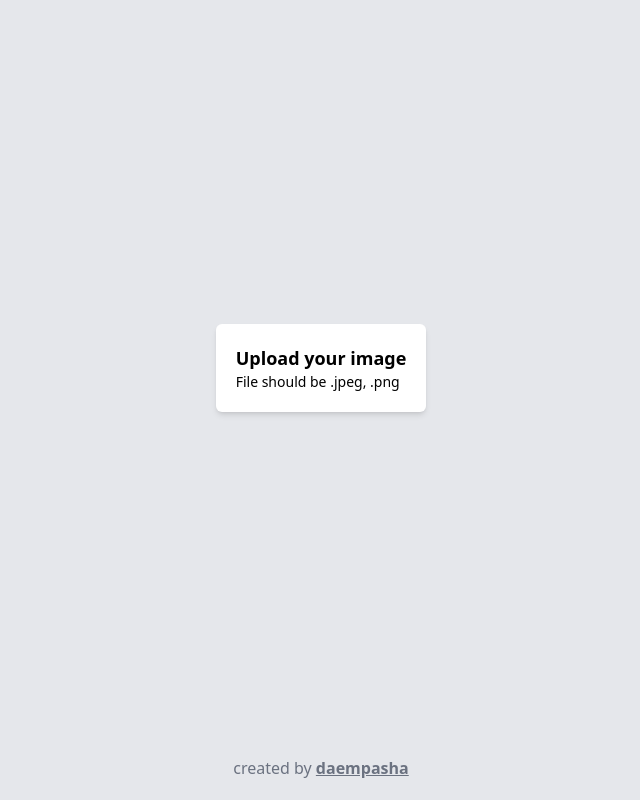
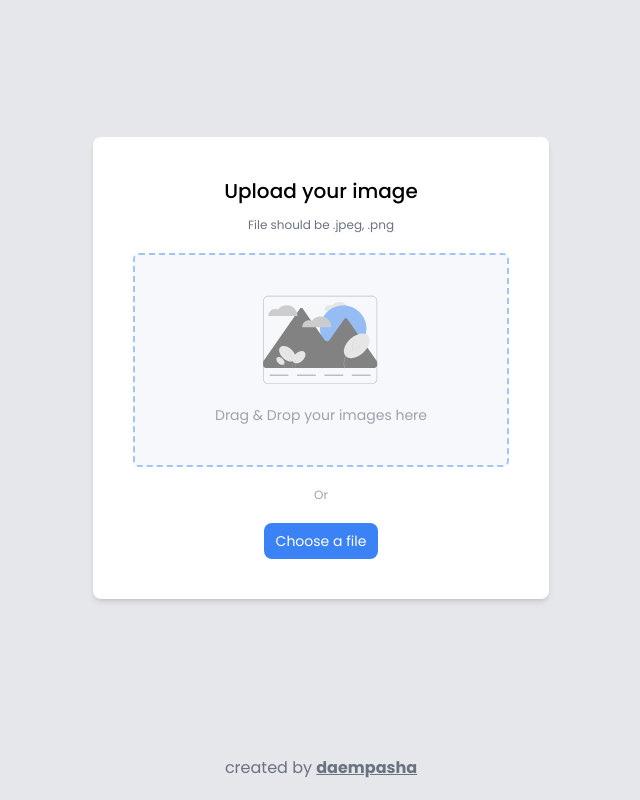
Before and after one commit to daempasha/-snapit-image-uploader, a React (Create React App) app in the folder frontend/: page / in a window 1280 px wide. Shown: the whole page, without its empty margins (319-959 px from the left). Built offline with nearby package versions, Linux system fonts and the light colour scheme.

Commit message:
Dropzone working with button

```diff
--- a/frontend/package.json
+++ b/frontend/package.json
@@ -12,6 +12,8 @@
     "@types/react-dom": "^18.0.9",
     "react": "^18.2.0",
     "react-dom": "^18.2.0",
+    "react-dropzone": "^14.2.3",
+    "react-icons": "^4.7.1",
     "react-scripts": "5.0.1",
     "typescript": "^4.9.3",
     "web-vitals": "^2.1.4"
--- a/frontend/public/index.html
+++ b/frontend/public/index.html
@@ -1,14 +1,12 @@
 <!DOCTYPE html>
 <html lang="en">
+
 <head>
   <meta charset="utf-8" />
   <link rel="icon" href="%PUBLIC_URL%/favicon.ico" />
   <meta name="viewport" content="width=device-width, initial-scale=1" />
   <meta name="theme-color" content="#000000" />
-    <meta
-      name="description"
-      content="Web site created using create-react-app"
-    />
+  <meta name="description" content="Web site created using create-react-app" />
   <link rel="apple-touch-icon" href="%PUBLIC_URL%/logo192.png" />
   <!--
       manifest.json provides metadata used when your web app is installed on a
@@ -24,8 +22,14 @@
       work correctly both with client-side routing and a non-root public URL.
       Learn how to configure a non-root public URL by running `npm run build`.
     -->
+  <link rel="preconnect" href="https://fonts.googleapis.com">
+  <link rel="preconnect" href="https://fonts.gstatic.com" crossorigin>
+  <link
+    href="https://fonts.googleapis.com/css2?family=Poppins:ital,wght@0,300;0,400;0,500;0,700;1,300;1,400;1,500;1,700&display=swap"
+    rel="stylesheet">
   <title>React App</title>
 </head>
+
 <body>
   <noscript>You need to enable JavaScript to run this app.</noscript>
   <div id="root"></div>
@@ -40,4 +44,5 @@
       To create a production bundle, use `npm run build` or `yarn build`.
     -->
 </body>
+
 </html>
--- a/frontend/src/App.tsx
+++ b/frontend/src/App.tsx
@@ -1,17 +1,18 @@
 import React from 'react';
 import Card from 'components/Card/card.component';
 import CardContainer from 'components/CardContainer/cardcontainer.component';
-
+import Dropzone from 'components/Dropzone/dropzone.component';
 function App() {
   return (
-    <div className="bg-gray-200 flex flex-col min-h-screen h-screen">
+    <div className="bg-gray-200 flex flex-col min-h-screen h-screen font-sans">
 
       <main className='flex-1 w-full'>
 
         <CardContainer>
           <Card>
-            <h1 className="text-center font-bold text-lg">Upload your image</h1>
-            <p className="text-sm">File should be .jpeg, .png</p>
+            <h1 className="text-center font-medium text-xl">Upload your image</h1>
+            <p className="text-center text-xs my-3 text-gray-500">File should be .jpeg, .png</p>
+            <Dropzone />
           </Card>
 
         </CardContainer>
--- a/frontend/src/components/Card/card.component.tsx
+++ b/frontend/src/components/Card/card.component.tsx
@@ -4,7 +4,7 @@ type CardProps = React.HTMLAttributes<HTMLDivElement>
 
 const Card = ({ children, ...cardProps }: CardProps) => {
 
-    return (<div className="bg-white p-5 shadow-md rounded-md" {...cardProps}>
+    return (<div className="bg-white px-5 py-10 shadow-md rounded-lg" {...cardProps}>
         {children}
     </div>)
 }
--- /dev/null
+++ b/frontend/src/components/Dropzone/dropzone.component.tsx
@@ -0,0 +1,32 @@
+import { useCallback } from "react"
+import { useDropzone } from "react-dropzone"
+import { IoMdImage } from "react-icons/io"
+import ImageIcon from "icons/image.svg"
+
+const Dropzone = () => {
+    const onDrop = useCallback((acceptedFiles: any) => {
+        // Do something with the files
+    }, [])
+    const { getRootProps, getInputProps, isDragActive, acceptedFiles, open, } = useDropzone({ onDrop })
+
+    return (
+        <>
+            <div className="text-center m-5 px-20 py-10 border-2 border-dashed rounded-md bg-[#F6F8FB] border-[#A3C5F5]" {...getRootProps()}>
+                <input {...getInputProps()} />
+                <div className="flex justify-center text-gray-300 mb-5">
+                    <img src={ImageIcon} alt="Icon of mountains" />
+                </div>
+                <p className="text-gray-400 text-sm">Drag & Drop your images here</p>
+            </div>
+            <p className="text-gray-400 text-center my-5 text-xs">Or</p>
+            <div className="flex items-center justify-center">
+                <button onClick={open} className="rounded-lg bg-blue-500 hover:bg-blue-400 transition-all text-white px-3 py-2 text-sm">
+                    Choose a file
+                </button>
+            </div>
+        </>
+
+    )
+}
+
+export default Dropzone;
--- a/frontend/tailwind.config.js
+++ b/frontend/tailwind.config.js
@@ -4,6 +4,9 @@ module.exports = {
     "./src/**/*.{js,jsx,ts,tsx}",
   ],
   theme: {
+    fontFamily: {
+      "sans": ["Poppins"]
+    },
     extend: {},
   },
   plugins: [],
```
Also changed, not shown: frontend/src/icons/image.svg (added), 1 other file (tests, documents, lock files or other folders). Lines whose indentation alone changed are shown as unchanged.
